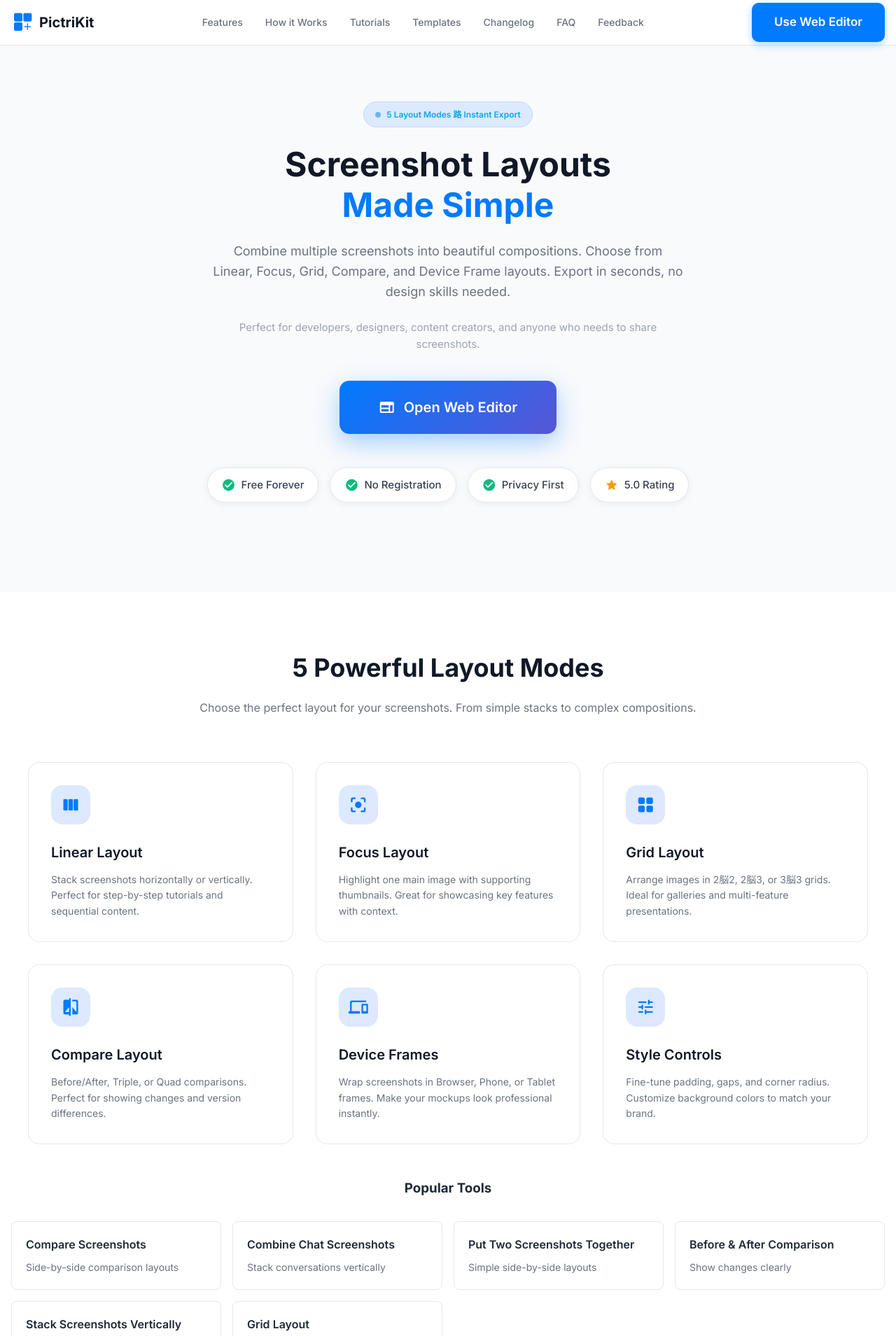
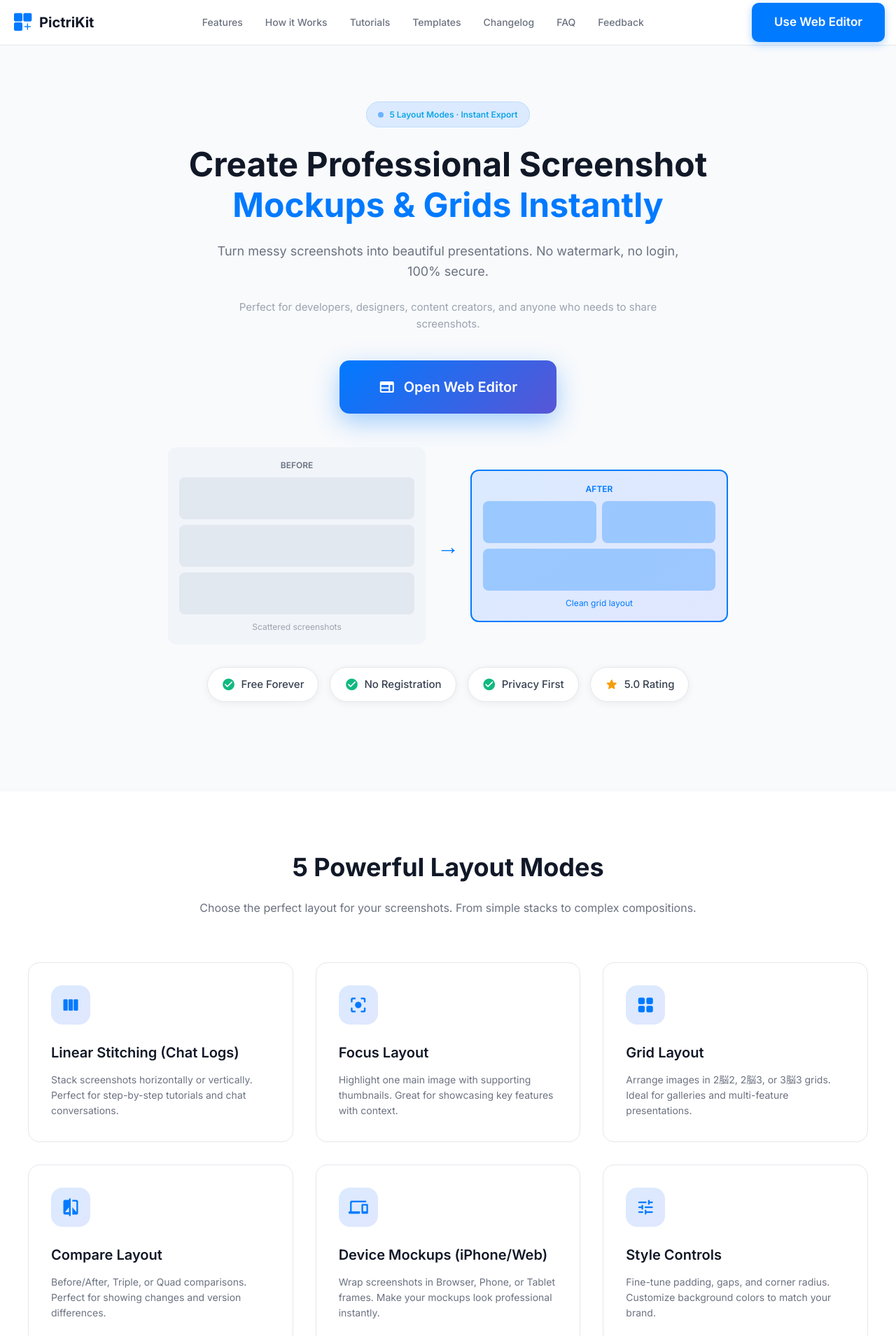
Before and after one commit to tihdmark/jtchange-pictrikit, a website: page index.html in a window 1280 px wide. Shown: the top 1909 px of the page at 70% size. Drawn offline with Linux system fonts and the light colour scheme.

Commit message:
feat: homepage UI polish - new hero headline targeting mockup/grid keywords, before/after visual, updated feature labels, JSON-LD sync

```diff
--- a/index.html
+++ b/index.html
@@ -10,21 +10,21 @@
 </script>
 <meta charset="utf-8"/>
 <meta content="width=device-width, initial-scale=1.0" name="viewport"/>
-<title>PictriKit - Free Screenshot Layout Tool | Combine Screenshots Online</title>
-<meta name="description" content="Create beautiful screenshot layouts in seconds. Combine multiple screenshots with Linear, Focus, Grid, Compare, and Device Frame layouts. Free, no registration, privacy-first.">
-<meta name="keywords" content="screenshot layout, combine screenshots, image collage, screenshot tool, app showcase, before after comparison">
+<title>PictriKit - Create Screenshot Mockups & Grids Instantly | Free Online Tool</title>
+<meta name="description" content="Turn messy screenshots into beautiful presentations. Create professional mockups and grids instantly. No watermark, no login, 100% secure. Privacy first.">
+<meta name="keywords" content="screenshot mockup, screenshot grid, combine screenshots, image collage, screenshot tool, device mockup, before after comparison, chat screenshot">
 <link rel="canonical" href="https://www.pictrikit.com/">
 <!-- Open Graph -->
-<meta property="og:title" content="PictriKit - Free Screenshot Layout Tool">
-<meta property="og:description" content="Create beautiful screenshot layouts in seconds. Combine multiple screenshots with professional layouts. Free, no registration required.">
+<meta property="og:title" content="PictriKit - Create Screenshot Mockups & Grids Instantly">
+<meta property="og:description" content="Turn messy screenshots into beautiful presentations. No watermark, no login, 100% secure.">
 <meta property="og:image" content="https://www.pictrikit.com/assets/images/og-image.svg">
 <meta property="og:url" content="https://www.pictrikit.com/">
 <meta property="og:type" content="website">
 <meta property="og:site_name" content="PictriKit">
 <!-- Twitter Card -->
 <meta name="twitter:card" content="summary_large_image">
-<meta name="twitter:title" content="PictriKit - Free Screenshot Layout Tool">
-<meta name="twitter:description" content="Create beautiful screenshot layouts in seconds. Free, no registration required.">
+<meta name="twitter:title" content="PictriKit - Create Screenshot Mockups & Grids Instantly">
+<meta name="twitter:description" content="Turn messy screenshots into beautiful presentations. No watermark, no login, 100% secure.">
 <meta name="twitter:image" content="https://www.pictrikit.com/assets/images/og-image.svg">
 <!-- Structured Data (JSON-LD) -->
 <!-- JSON-LD: Enhanced WebApplication + Organization + WebSite -->
@@ -34,9 +34,9 @@
   "@graph": [
     {
       "@type": "WebApplication",
-      "name": "PictriKit",
+      "name": "PictriKit - Screenshot Mockups & Grids",
       "url": "https://www.pictrikit.com",
-      "description": "Free online screenshot layout tool. Create beautiful image compositions with Linear, Focus, Grid, Compare, and Device Frame layouts.",
+      "description": "Create professional screenshot mockups and grids instantly. Turn messy screenshots into beautiful presentations. No watermark, no login, 100% secure.",
       "applicationCategory": "DesignApplication",
       "operatingSystem": "Any",
       "browserRequirements": "Requires JavaScript",
@@ -51,14 +51,13 @@
         "ratingCount": "150"
       },
       "featureList": [
+        "Linear Stitching for chat logs and conversations",
+        "Device Mockups for iPhone and Web browsers",
         "Compare screenshots side by side",
-        "Combine chat screenshots into one image",
-        "Create before/after comparisons",
         "Grid layouts for multiple images",
-        "Stack screenshots vertically",
-        "Device frame mockups",
-        "No registration required",
-        "Privacy-first: all processing happens locally"
+        "Before/after comparisons",
+        "No watermark, no registration required",
+        "Privacy First: all processing happens in your browser"
       ],
       "screenshot": "https://www.pictrikit.com/assets/images/og-image.svg",
       "author": {
@@ -494,14 +493,14 @@
 <div class="container">
 <div class="hero-badge">
 <span class="dot"></span>
-5 Layout Modes 路 Instant Export
+5 Layout Modes · Instant Export
 </div>
 <h1>
-Screenshot Layouts<br/>
-<span class="highlight">Made Simple</span>
+Create Professional Screenshot<br/>
+<span class="highlight">Mockups & Grids Instantly</span>
 </h1>
 <p>
-Combine multiple screenshots into beautiful compositions. Choose from Linear, Focus, Grid, Compare, and Device Frame layouts. Export in seconds, no design skills needed.
+Turn messy screenshots into beautiful presentations. No watermark, no login, 100% secure.
 </p>
 <p style="font-size: 0.9375rem; color: #9ca3af; margin-top: -1rem;">
 Perfect for developers, designers, content creators, and anyone who needs to share screenshots.
@@ -512,6 +511,32 @@
 Open Web Editor
 </a>
 </div>
+
+<!-- Hero Image: Before vs After -->
+<div class="hero-image" style="margin: 2rem auto; max-width: 800px;">
+<div style="display: grid; grid-template-columns: 1fr auto 1fr; gap: 1rem; align-items: center;">
+<div style="background: #f1f5f9; border-radius: 12px; padding: 1rem; text-align: center;">
+<div style="font-size: 0.75rem; color: #6b7280; margin-bottom: 0.5rem; text-transform: uppercase; font-weight: 600;">Before</div>
+<div style="display: flex; flex-direction: column; gap: 0.5rem;">
+<div style="background: #e2e8f0; height: 60px; border-radius: 8px;"></div>
+<div style="background: #e2e8f0; height: 60px; border-radius: 8px;"></div>
+<div style="background: #e2e8f0; height: 60px; border-radius: 8px;"></div>
+</div>
+<div style="font-size: 0.75rem; color: #9ca3af; margin-top: 0.5rem;">Scattered screenshots</div>
+</div>
+<div style="font-size: 2rem; color: #007AFF;">→</div>
+<div style="background: linear-gradient(135deg, #dbeafe, #e0e7ff); border-radius: 12px; padding: 1rem; text-align: center; border: 2px solid #007AFF;">
+<div style="font-size: 0.75rem; color: #007AFF; margin-bottom: 0.5rem; text-transform: uppercase; font-weight: 600;">After</div>
+<div style="display: grid; grid-template-columns: 1fr 1fr; gap: 0.5rem;">
+<div style="background: #007AFF; height: 60px; border-radius: 8px; opacity: 0.3;"></div>
+<div style="background: #007AFF; height: 60px; border-radius: 8px; opacity: 0.3;"></div>
+<div style="background: #007AFF; height: 60px; border-radius: 8px; opacity: 0.3; grid-column: span 2;"></div>
+</div>
+<div style="font-size: 0.75rem; color: #007AFF; margin-top: 0.5rem;">Clean grid layout</div>
+</div>
+</div>
+</div>
+
 <div class="hero-trust">
 <div class="trust-badge"><span class="material-icons-round">check_circle</span> Free Forever</div>
 <div class="trust-badge"><span class="material-icons-round">check_circle</span> No Registration</div>
@@ -532,8 +557,8 @@
 <div class="card-icon">
 <span class="material-icons-round">view_column</span>
 </div>
-<h3>Linear Layout</h3>
-<p>Stack screenshots horizontally or vertically. Perfect for step-by-step tutorials and sequential content.</p>
+<h3>Linear Stitching (Chat Logs)</h3>
+<p>Stack screenshots horizontally or vertically. Perfect for step-by-step tutorials and chat conversations.</p>
 </div>
 <div class="card">
 <div class="card-icon">
@@ -560,7 +585,7 @@
 <div class="card-icon">
 <span class="material-icons-round">devices</span>
 </div>
-<h3>Device Frames</h3>
+<h3>Device Mockups (iPhone/Web)</h3>
 <p>Wrap screenshots in Browser, Phone, or Tablet frames. Make your mockups look professional instantly.</p>
 </div>
 <div class="card">
```
